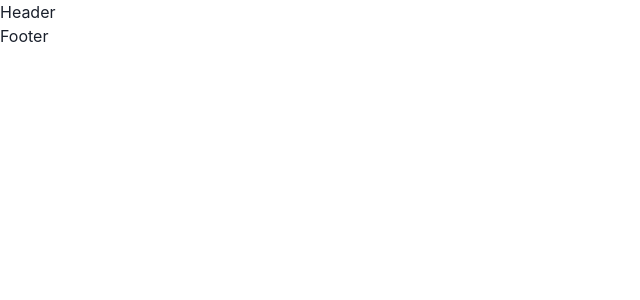
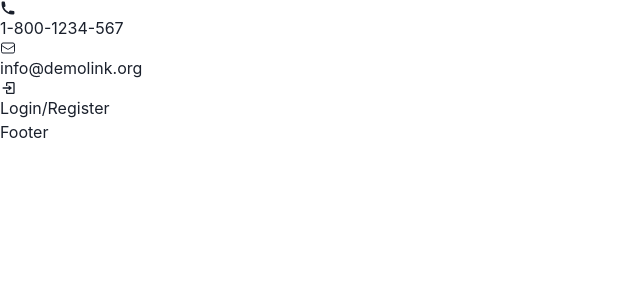
Before and after one commit to fullstackph/MyHome, a Next.js app: page / in a window 1280 px wide. Shown: the top 300 px of the page, without its empty margins (0-640 px from the left). Built offline with nearby package versions, Linux system fonts and the light colour scheme.

Commit message:
Header texts and icons

```diff
--- a/package.json
+++ b/package.json
@@ -22,6 +22,7 @@
     "next": "13.2.4",
     "react": "18.2.0",
     "react-dom": "18.2.0",
+    "react-icons": "^4.8.0",
     "typescript": "4.9.5"
   }
 }
--- a/src/components/Header.tsx
+++ b/src/components/Header.tsx
@@ -1,9 +1,22 @@
-import React from 'react'
+import { Box, Text } from "@chakra-ui/react";
+import React from "react";
+import { HiPhone, HiOutlineEnvelope, BiLogIn } from "@/utils/icons";
 
 const Header = () => {
   return (
-    <div>Header</div>
-  )
-}
+    <Box>
+      <Box>
+        <HiPhone />
+        <Text>1-800-1234-567</Text>
+        <HiOutlineEnvelope />
+        <Text>info@demolink.org</Text>
+      </Box>
+      <Box>
+        <BiLogIn />
+        <Text>Login/Register</Text>
+      </Box>
+    </Box>
+  );
+};
 
-export default Header
+export default Header;
--- /dev/null
+++ b/src/utils/icons.ts
@@ -0,0 +1,6 @@
+import { IconName } from "react-icons/hi";
+import { HiPhone } from "react-icons/hi";
+import { HiOutlineEnvelope } from "react-icons/hi2";
+import { BiLogIn } from "react-icons/bi";
+
+export { HiPhone, HiOutlineEnvelope, BiLogIn };
```
Also changed, not shown: public/assets/images/header-logo.png (added), 1 other file (tests, documents, lock files or other folders).
